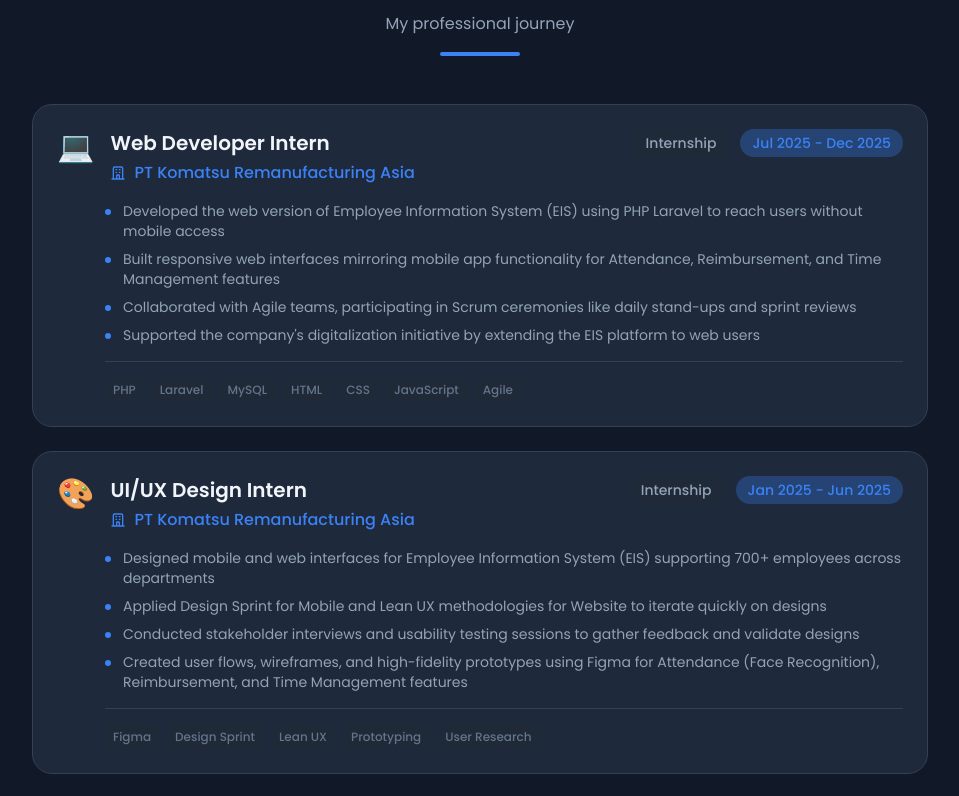
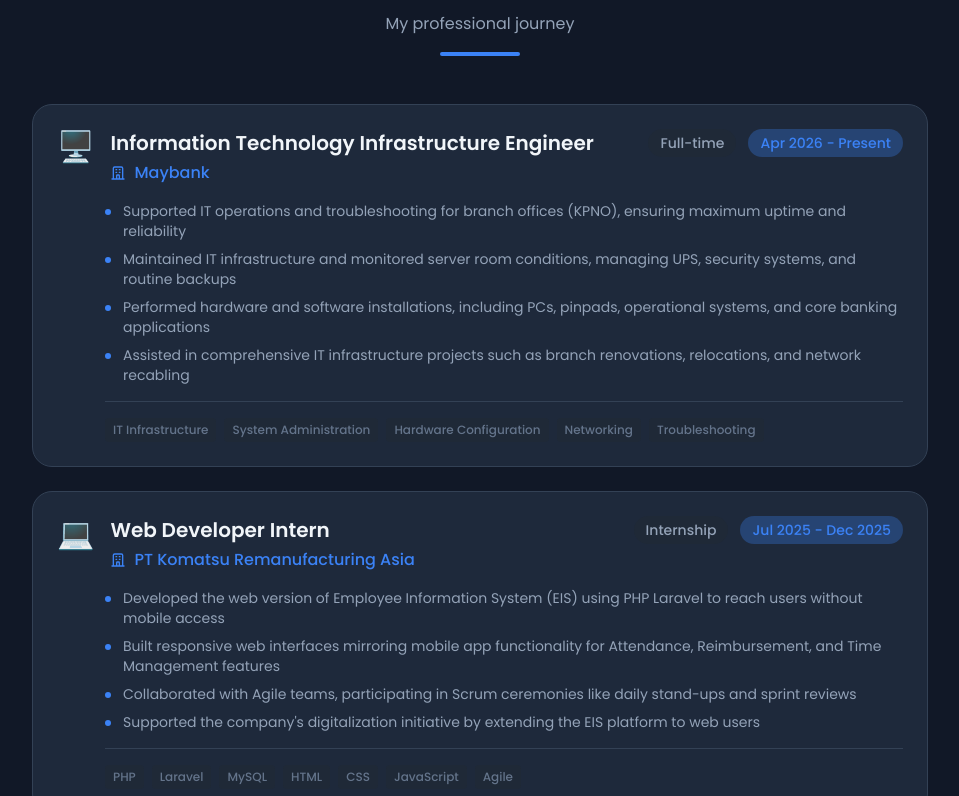
Before and after one commit to jeeexcalibur/personal-portofolio, a Nuxt app: page / in a window 1280 px wide. Shown: the part 2944-3740 px from the top of the page, without its empty margins (160-1119 px from the left). Built offline with nearby package versions, Linux system fonts and the light colour scheme.

Commit message:
update: update current experience

```diff
--- a/app/components/sections/ExperienceSection.vue
+++ b/app/components/sections/ExperienceSection.vue
@@ -1,5 +1,19 @@
 <script setup lang="ts">
 const experiences = [
+  {
+    company: 'Maybank',
+    role: 'Information Technology Infrastructure Engineer',
+    period: 'Apr 2026 - Present',
+    type: 'Full-time',
+    description: [
+      'Supported IT operations and troubleshooting for branch offices (KPNO), ensuring maximum uptime and reliability',
+      'Maintained IT infrastructure and monitored server room conditions, managing UPS, security systems, and routine backups',
+      'Performed hardware and software installations, including PCs, pinpads, operational systems, and core banking applications',
+      'Assisted in comprehensive IT infrastructure projects such as branch renovations, relocations, and network recabling'
+    ],
+    technologies: ['IT Infrastructure', 'System Administration', 'Hardware Configuration', 'Networking', 'Troubleshooting'],
+    icon: '🖥️'
+  },
   {
     company: 'PT Komatsu Remanufacturing Asia',
     role: 'Web Developer Intern',
--- a/app/components/sections/SkillsSection.vue
+++ b/app/components/sections/SkillsSection.vue
@@ -14,6 +14,11 @@ const skillCategories = [
     title: 'Tools & Others',
     icon: '🛠️',
     skills: ['Git', 'Docker', 'Linux', 'AWS', 'Figma', 'VS Code', 'CI/CD', 'REST API']
+  },
+  {
+    title: 'IT & Infra',
+    icon: '🖥️',
+    skills: ['IT Operations', 'Troubleshooting', 'Hardware & OS', 'Networking', 'System Admin', 'Backup Management']
   }
 ]
 </script>
@@ -26,7 +31,7 @@ const skillCategories = [
         subtitle="Technologies and tools I work with"
       />
 
-      <div class="grid md:grid-cols-3 gap-8">
+      <div class="grid sm:grid-cols-2 lg:grid-cols-4 gap-6">
         <GlassCard v-for="category in skillCategories" :key="category.title" hoverable>
           <div class="text-center mb-6">
             <span class="text-4xl mb-3 block">{{ category.icon }}</span>
```
Also changed, not shown: 2 other files (tests, documents, lock files or other folders).
